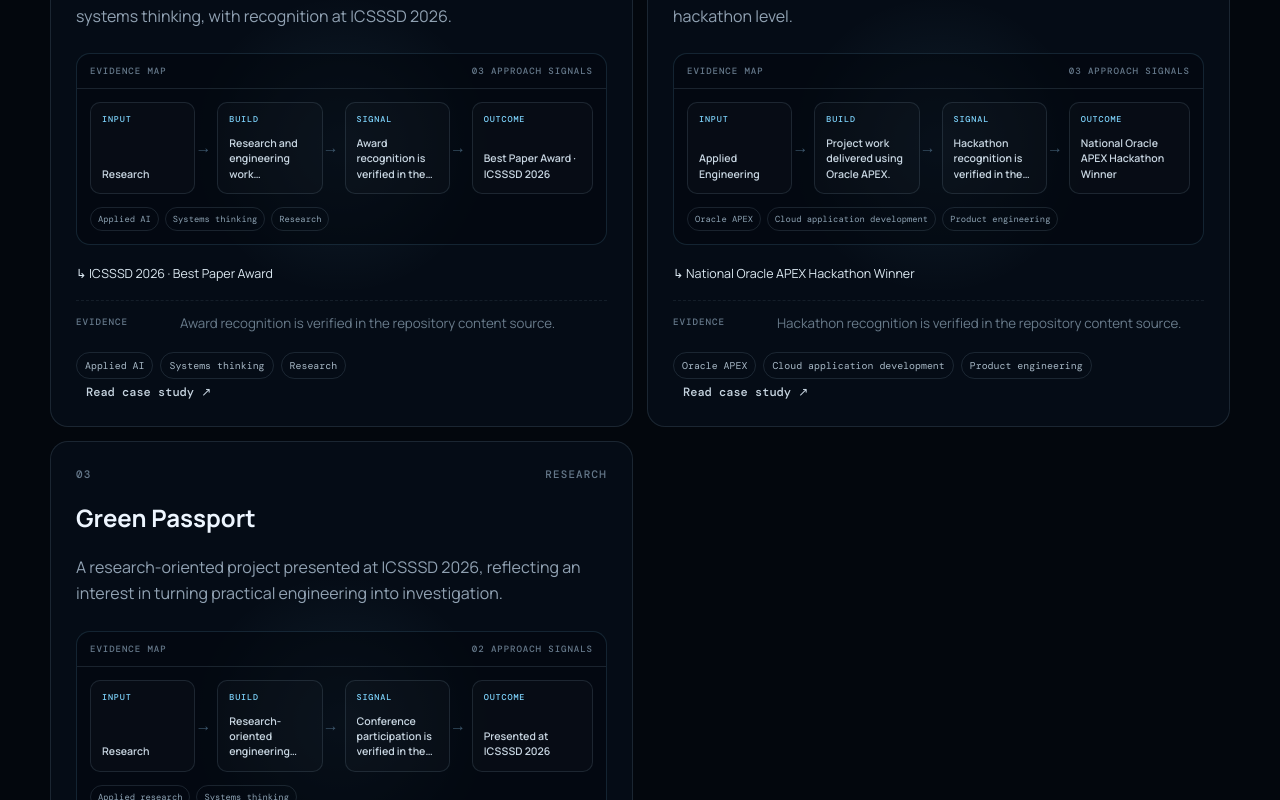
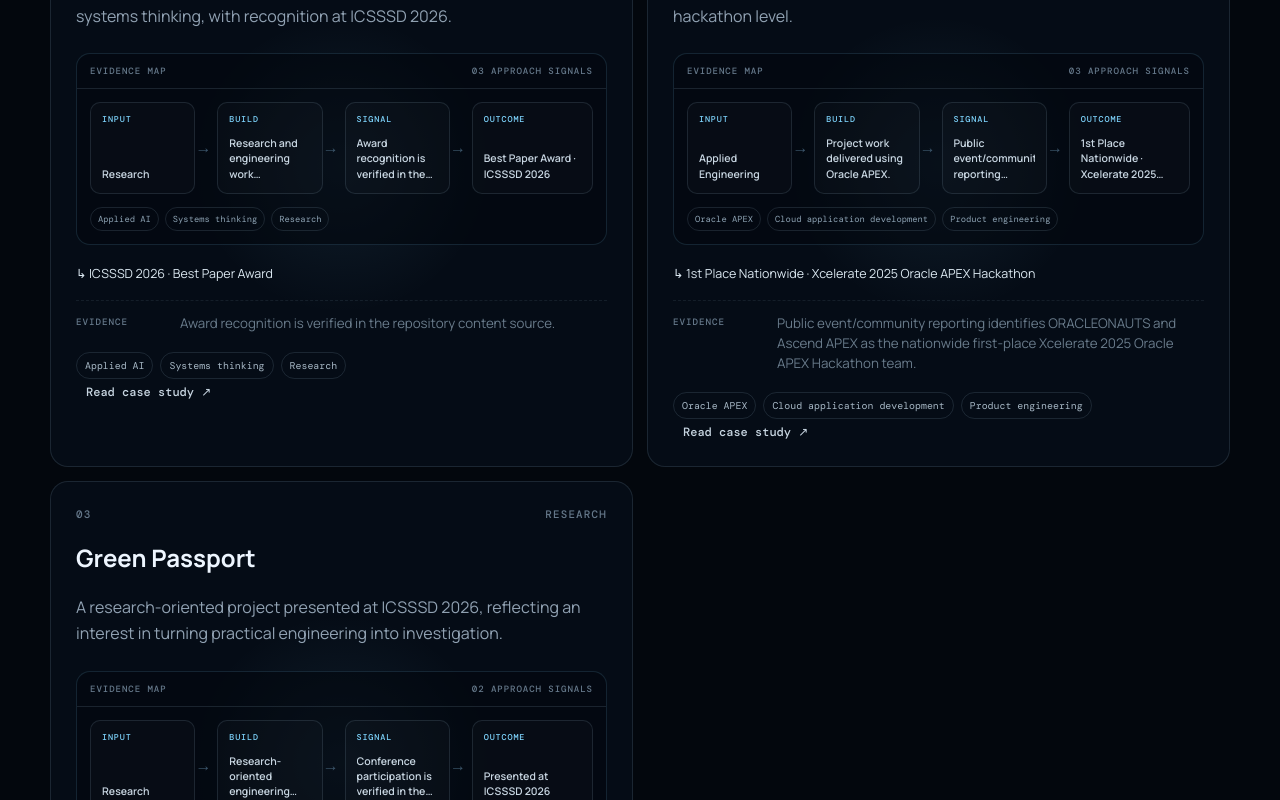
Before and after one commit to InfX2243/portfolio, a React (Vite) app: page / in a window 1280 px wide. Shown: the part 1300-2100 px from the top of the page. Built offline with nearby package versions, Linux system fonts and the light colour scheme.

Commit message:
content: sharpen verified Ascend APEX recognition

```diff
--- a/src/data/portfolio.js
+++ b/src/data/portfolio.js
@@ -43,13 +43,13 @@ export const projects = [
     number: "02",
     title: "Ascend APEX",
     type: "Applied Engineering",
-    award: "National Oracle APEX Hackathon Winner",
+    award: "1st Place Nationwide · Xcelerate 2025 Oracle APEX Hackathon",
     description:
       "An Oracle APEX project that earned recognition at the national hackathon level.",
     contribution: "Project work delivered using Oracle APEX.",
     approach: ["Oracle APEX", "Cloud application development", "Product engineering"],
-    outcome: "National Oracle APEX Hackathon Winner",
-    evidence: "Hackathon recognition is verified in the repository content source.",
+    outcome: "1st Place Nationwide · Xcelerate 2025 Oracle APEX Hackathon",
+    evidence: "Public event/community reporting identifies ORACLEONAUTS and Ascend APEX as the nationwide first-place Xcelerate 2025 Oracle APEX Hackathon team.",
     links: {},
     caseStudy: { problem: null, context: null, role: null, architecture: null, technicalDecisions: null, implementation: null, challenge: null, tradeoffs: null, result: null, evidence: null, learning: null },
     featured: true,
```
